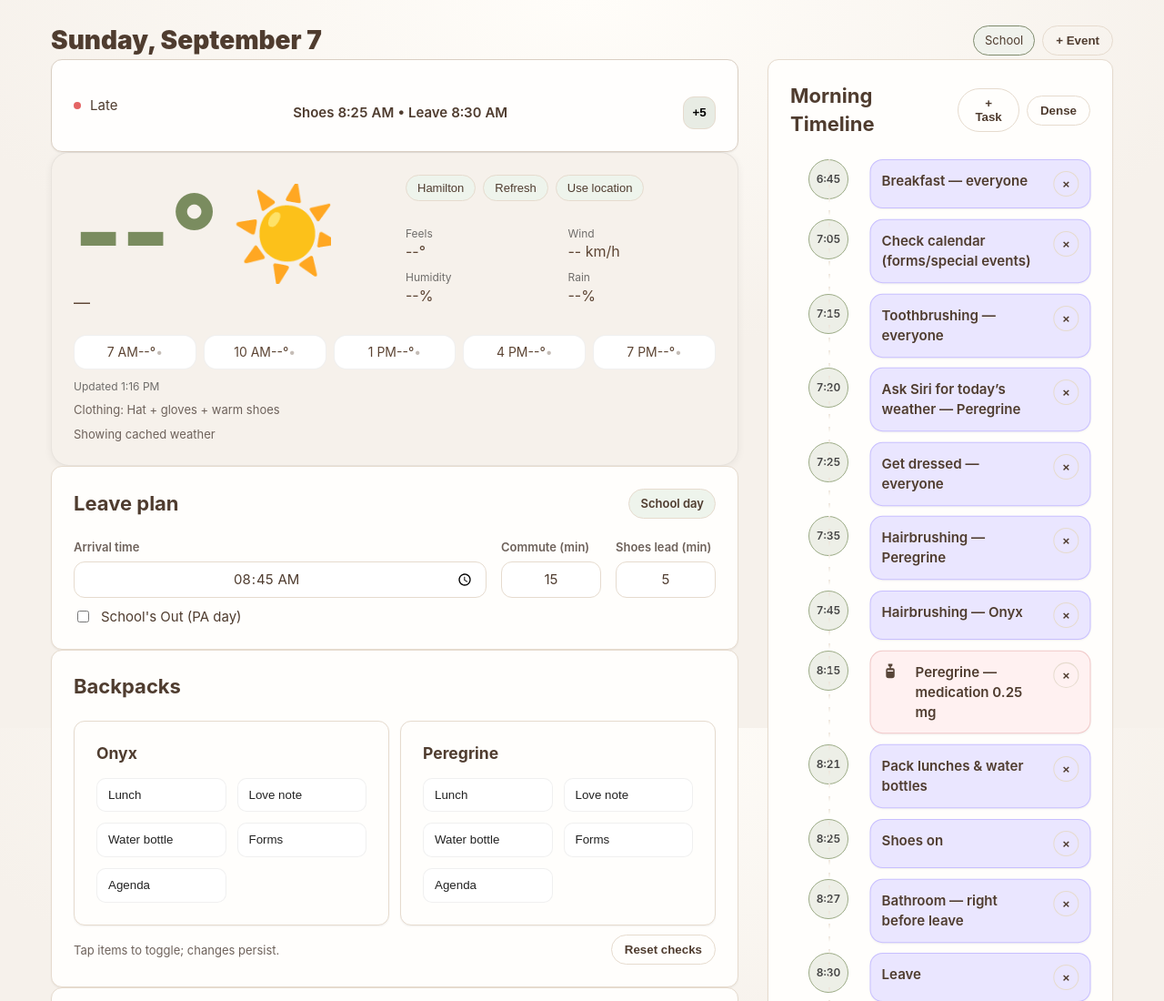
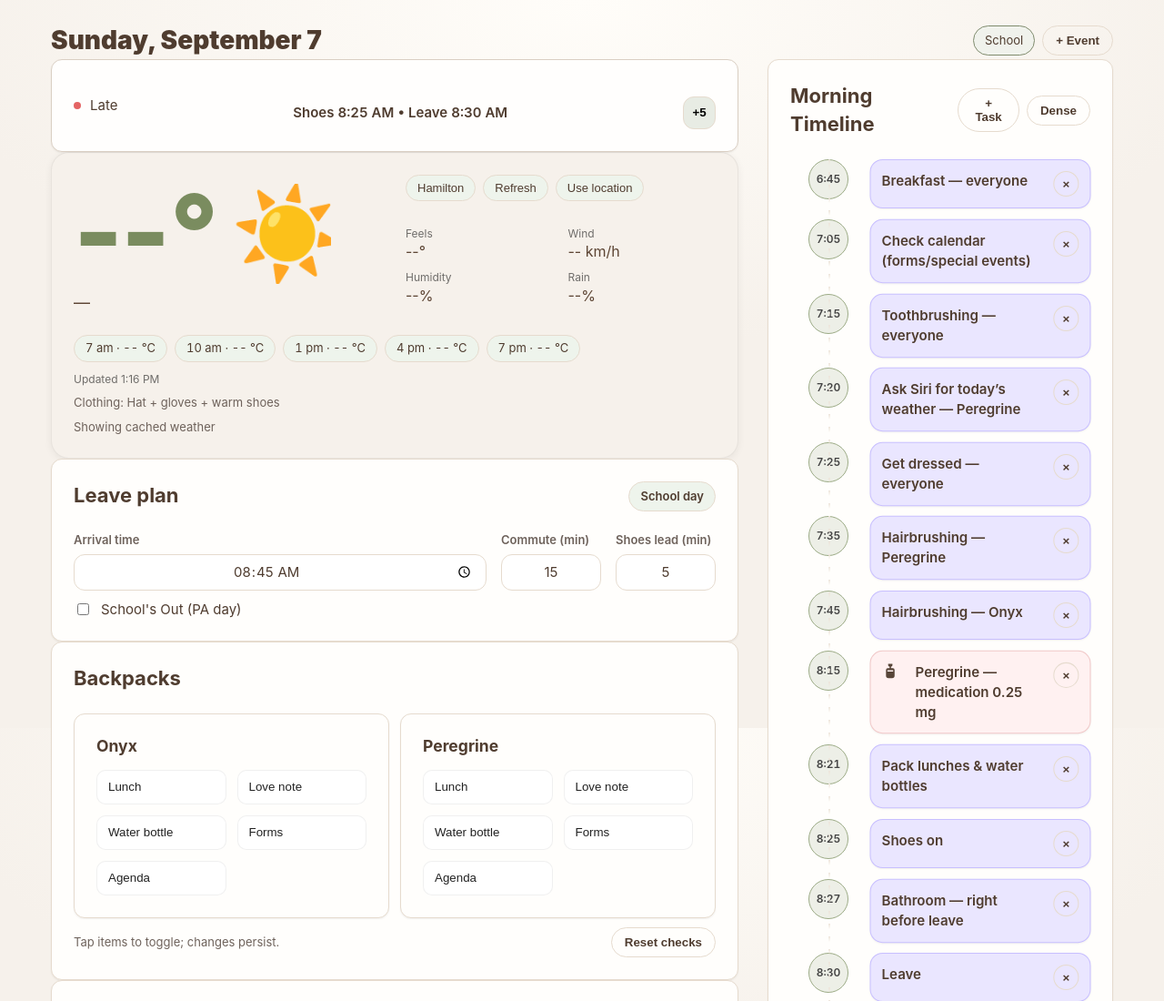
Before and after one commit to SkippyPixie/Morning-Checklist, a plain HTML site: page index.html in a window 1280 px wide. Shown: the top 1100 px of the page at 91% size. Drawn offline with Linux system fonts and the light colour scheme; no server answers.

Commit message:
Refine hourly weather chips and styling

```diff
--- a/index.html
+++ b/index.html
@@ -127,16 +127,17 @@ body{
 .wx-stats dt{font-size:12px; color:rgba(0,0,0,.55)}
 .wx-stats dd{font-size:16px; color:var(--ink); margin:0}
 
-.wx-hours{
+.weather-mini{
   margin-top:16px;
-  display:grid; grid-template-columns:repeat(5,1fr); gap:8px;
+  display:flex; gap:8px;
   font-size:14px; color:var(--ink)
 }
-.wx-hours > div{
-  background:#fff; border:1px solid var(--line); border-radius:14px;
-  padding:8px 10px; text-align:center
+.weather-mini .chip{
+  height:30px; padding:0 12px;
+  background:var(--pill); border:1px solid var(--border);
+  border-radius:999px; display:inline-flex; align-items:center;
+  white-space:nowrap; font-variant-numeric:tabular-nums;
 }
-.wx-dot{opacity:.35}
 
 .wx-updated{margin:10px 0 0; font-size:12px; color:rgba(0,0,0,.55)}
 
@@ -460,7 +461,7 @@ main,
               </dl>
             </aside>
           </div>
-          <div class="wx-hours" aria-label="Hourly" id="wxHours"></div>
+          <div class="weather-mini" aria-label="Hourly" id="wxHours"></div>
           <p class="wx-updated" id="wxUpdated">Updated --:--</p>
           <div class="hint" id="clothing" aria-live="polite">Clothing: —</div>
           <div class="hint" id="wxCached" aria-live="polite" hidden>Showing cached weather</div>
@@ -804,9 +805,14 @@ main,
     const frag=document.createDocumentFragment();
     picks.forEach(h=>{
       const itm=W.hours.find(x=>x?.hr===h) || {hr:h,temp:null};
-      const cell=document.createElement('div');
-      cell.innerHTML=`<time>${hrLabel12(h)}</time><span>${itm.temp??'--'}°</span><span class="wx-dot" aria-hidden="true">•</span>`;
-      frag.appendChild(cell);
+      const time=hrLabel12(h);
+      const temp=itm.temp!=null?formatTempC(itm.temp):`--\u00a0°C`;
+      const chip=document.createElement('div'); chip.className='chip';
+      chip.textContent=`${time} \u00b7 ${temp}`;
+      const timeLbl=time.replace('\u00a0',' ');
+      if(itm.temp!=null){ chip.setAttribute('aria-label',`${timeLbl}, ${ariaTemp(itm.temp)} degrees Celsius`); }
+      else{ chip.setAttribute('aria-label',timeLbl); }
+      frag.appendChild(chip);
     });
     el.wx.hours.appendChild(frag);
     el.wx.clothing.textContent='Clothing: '+clothingFor(W.code,W.now,W.rain,W.wind);
@@ -1085,7 +1091,9 @@ main,
   function hmToStr12(hm){ const am=hm.h<12; let h=hm.h%12; if(h===0) h=12; const m=String(hm.m).padStart(2,'0'); return `${h}:${m} ${am?'AM':'PM'}` }
   function hmToStr24(hm){ return String(hm.h).padStart(2,'0')+':'+String(hm.m).padStart(2,'0') }
   function timeHHMM(hm){ let h=hm.h%12; if(h===0) h=12; return `${h}:${String(hm.m).padStart(2,'0')}` }
-  function hrLabel12(h){ const am=h<12; let hh=h%12; if(hh===0) hh=12; return `${hh} ${am?'AM':'PM'}` }
+  function formatTempC(n){ const v=Math.round(Math.abs(n)); return `${n<0?'\u2212':''}${v}\u00a0°C`; }
+  function ariaTemp(n){ const v=Math.round(Math.abs(n)); return `${n<0?'\u2212':''}${v}`; }
+  function hrLabel12(h){ const am=h<12; let hh=h%12; if(hh===0) hh=12; return `${hh}\u00a0${am?'am':'pm'}` }
   function taskStartMinutes(L,SH,t){
     if (t.range){ const [a]=t.range.replace('–','-').split('-'); return hmToMinutes(parseHM(a)); }
     if (t.abs)  return hmToMinutes(parseHM(t.abs));
```
